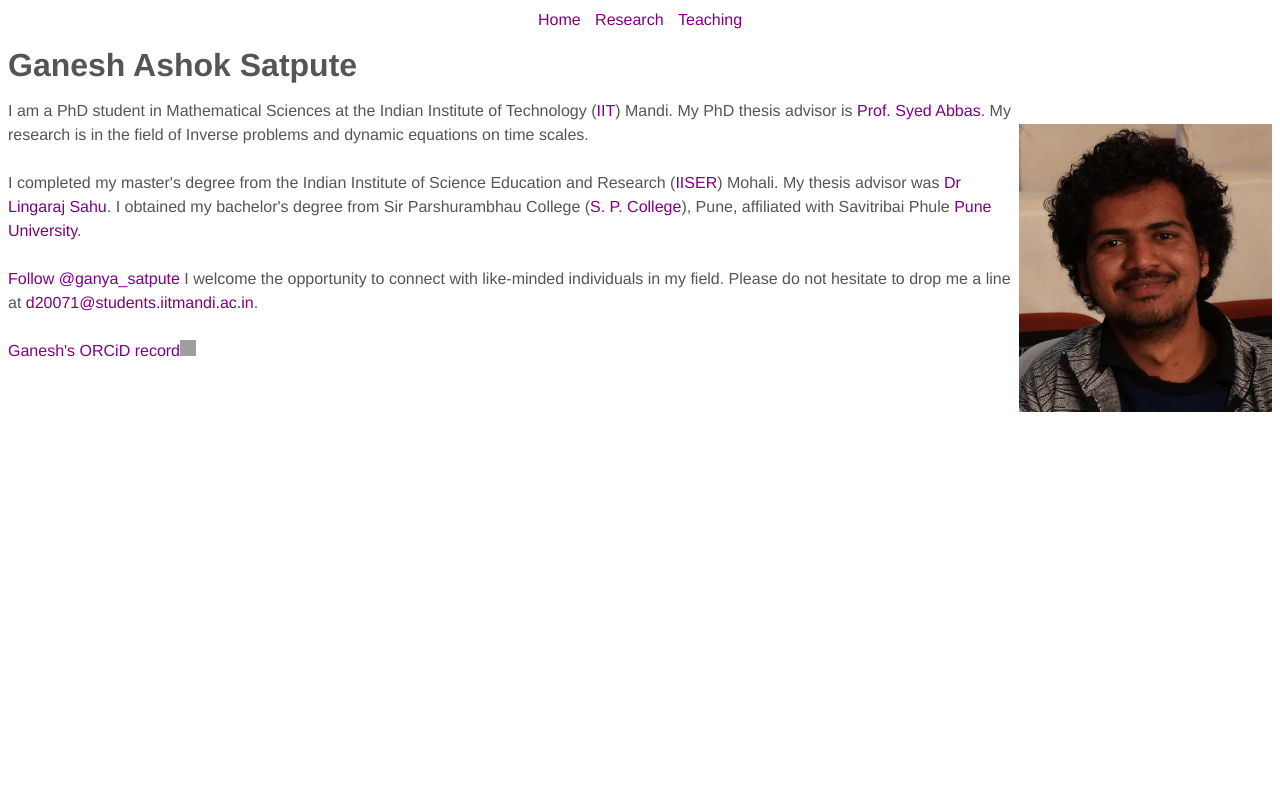
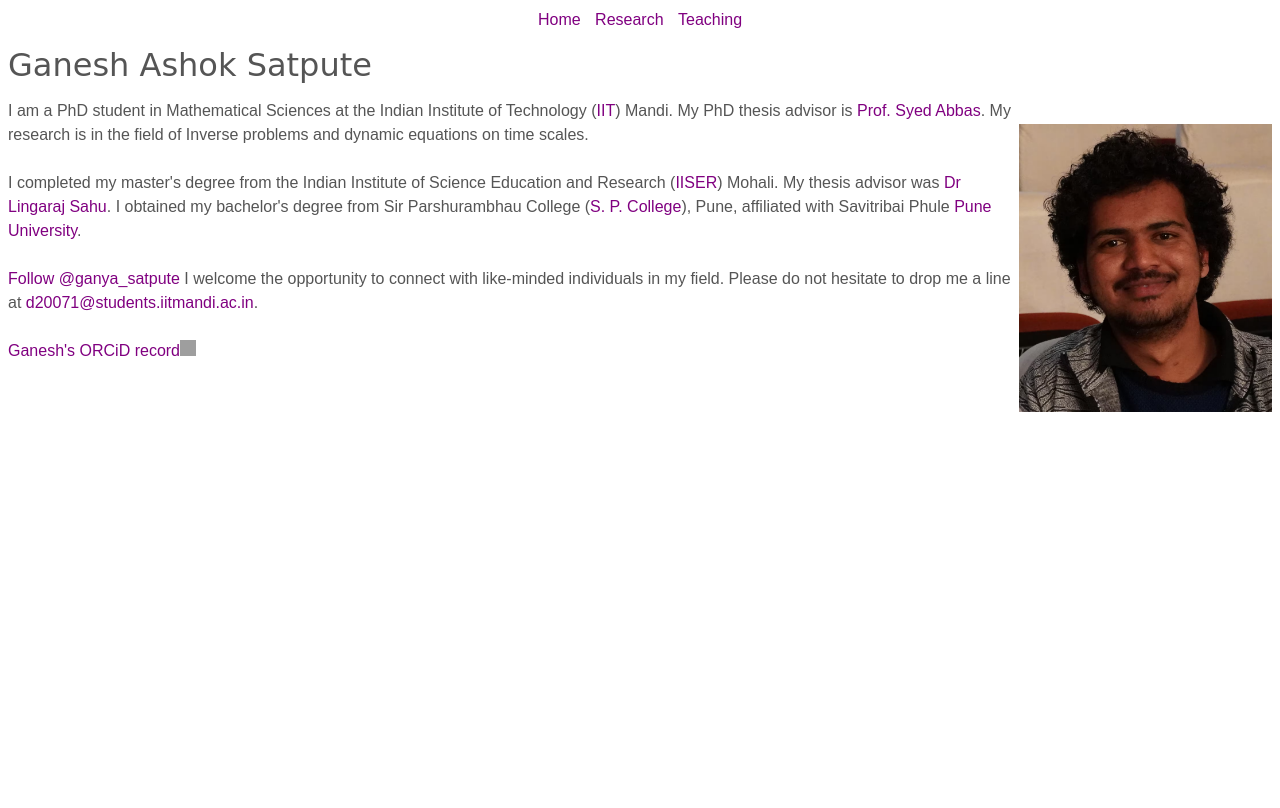
Before and after one commit to ganeshasatpute/ganeshasatpute.github.io, a PHP site: page / in a window 1280 px wide. Run offline with PHP 8.4, Linux system fonts and the light colour scheme; some libraries are stand-ins or nearby versions; grey boxes are pictures that could not be loaded.

Commit message:
Update style.css

```diff
--- a/style.css
+++ b/style.css
@@ -1,6 +1,5 @@
 html {
 background-color: white;
-font-family: "Helvetica Neue", Arial, sans-serif;
 line-height: 24px;
 height: 100%;
 }
@@ -8,6 +7,7 @@ height: 100%;
 body {
 color: #555;
 height: 100%;
+font-family: "Catamaran", sans-serif;
 }
 
 a {
@@ -42,6 +42,10 @@ div#navigation a {
   margin: 0px 5px 0px 5px;
 }
 
+h1,h2,h3 {
+  font-family: 'Pompiere', cursive;
+  font-weight: normal;
+}
 /*
 div#content {
   margin: 12px;
@@ -50,12 +54,11 @@ div#content {
 
 h1 {
 font-size: 26px;
-font-weight: normal;
+
 }
 
 h2 {
 font-size: 22px;
-font-weight: normal;
 }
 */
 
```
